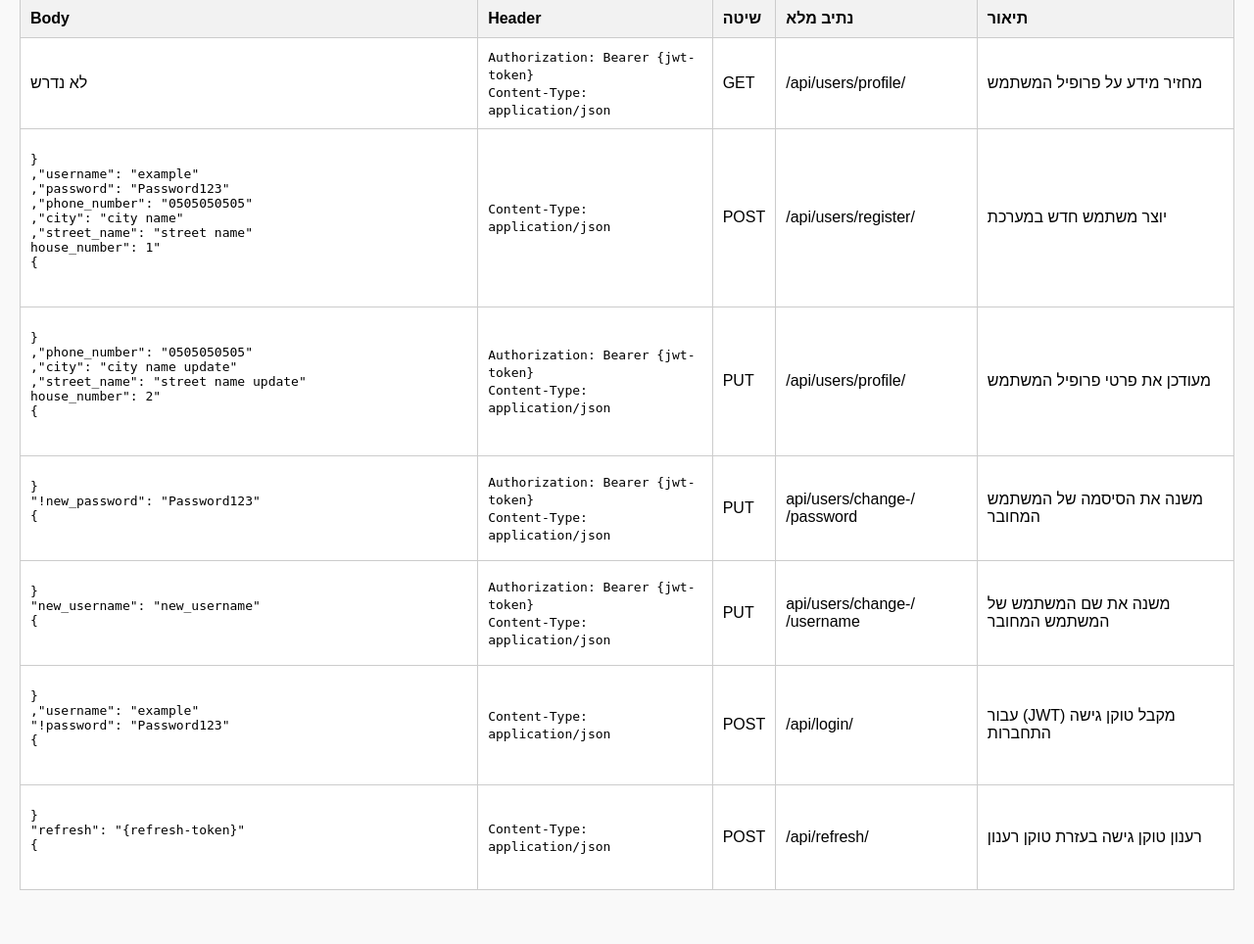
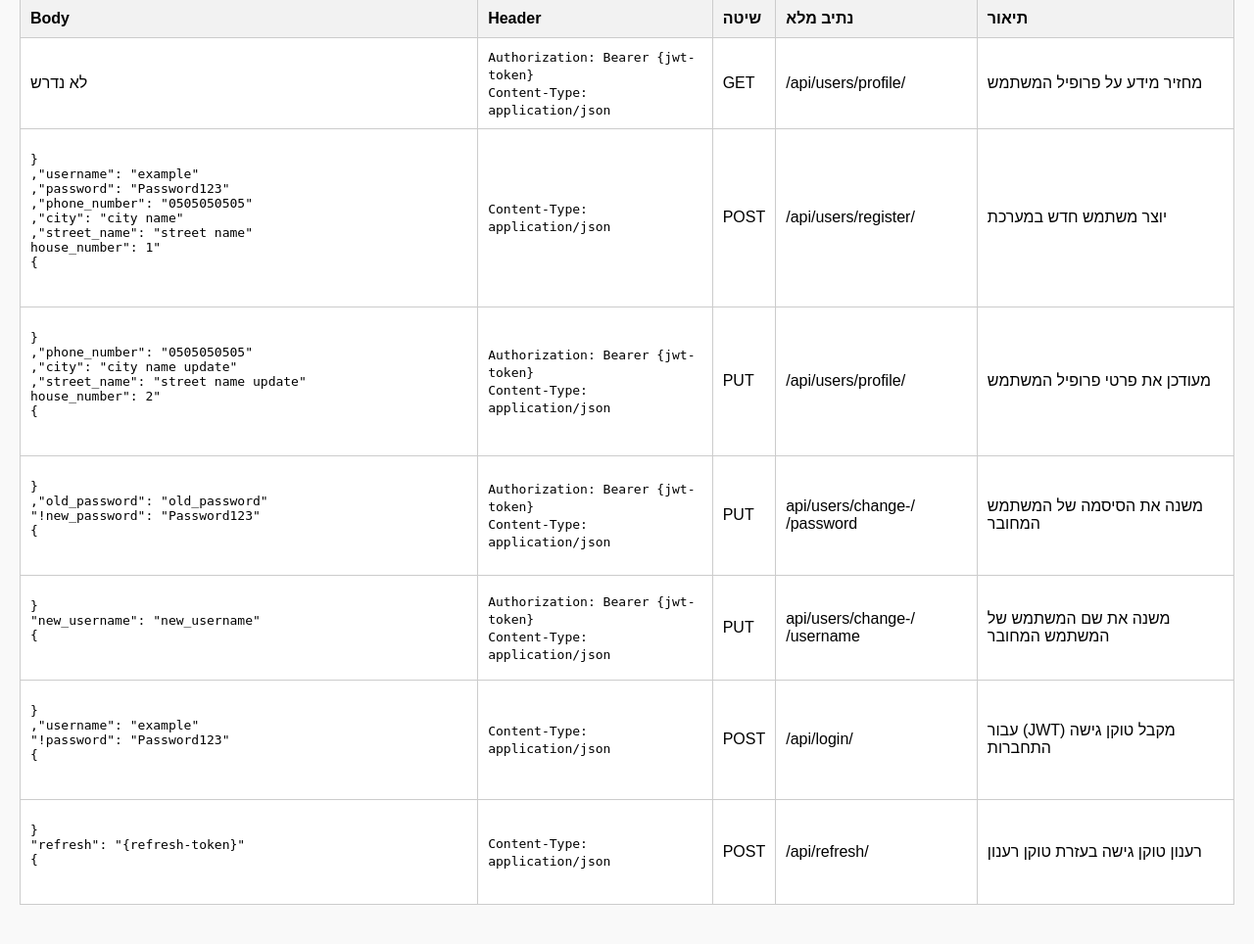
Before and after one commit to razmazlih/UserBase, a Django app: page / in a window 1280 px wide. Shown: the part 101-1065 px from the top of the page at 98% size. Before the commit the page ends 1010 px from the top, so only its background shows below. Run offline with Django 5.2, Linux system fonts and the light colour scheme.

Commit message:
update document

```diff
--- a/user_base/templates/index.html
+++ b/user_base/templates/index.html
@@ -121,6 +121,7 @@
                 <td>
                     <pre>
     {
+        "old_password": "old_password",
         "new_password": "Password123!"
     }
                     </pre>
```
